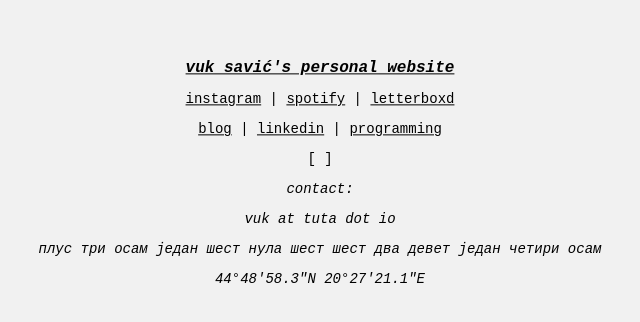
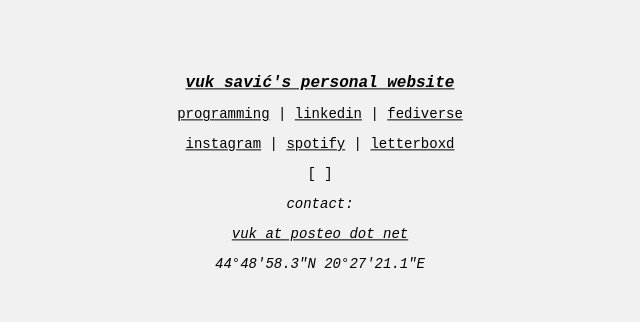
Before and after one commit to vuksavic/page, a plain HTML site: page index.html in a window 1280 px wide. Shown: the part 226-548 px from the top of the page, without its empty margins (320-960 px from the left). Drawn offline with nearby package versions, Linux system fonts and the light colour scheme.

Commit message:
new contact info, reorganization

```diff
--- a/index.html
+++ b/index.html
@@ -67,12 +67,11 @@
 	<section>
 	<h1>vuk savić's personal website</h1>
 		<!-- <h2>now hosted at super dimension fortress dot org!</h2> -->
+		<p><a href="https://github.com/vuksavic/" target="_blank">programming</a> | <a href="https://linkedin.com/in/savicvuk" target="_blank">linkedin</a> | <a href="https://balkan.fedive.rs/@vuk" target="_blank">fediverse</a></p>
 		<p><a href="https://instagram.com/vucejebote/" target="_blank">instagram</a> | <a href="https://open.spotify.com/user/ham2ackis5u93u5gzuqq8cj3q?si=Q_pETEmISDSN4mo90h5fTg/" target="_blank">spotify</a> | <a href="https://letterboxd.com/vuksavic/" target="_blank">letterboxd</a></p>
-		<p><a href="https://write.as/vuk/" target="_blank">blog</a> | <a href="https://linkedin.com/in/savicvuk" target="_blank">linkedin</a> | <a href="https://github.com/vuksavic/" target="_blank">programming</a></p>
 		<p>[ ]</p>
 		<h2>contact:</h2>
-		<p><em>vuk at tuta dot io</em></p>
-		<p><em>плус три осам један шест нула шест шест два девет један четири осам</em></p>
+		<p><em><a href="mailto:vuk@posteo.net">vuk at posteo dot net</a></em></p>
 	  <p><em>44°48'58.3"N 20°27'21.1"E</em></p>
 
 		<script src="https://cdnjs.cloudflare.com/ajax/libs/three.js/r57/three.min.js"></script>
```
